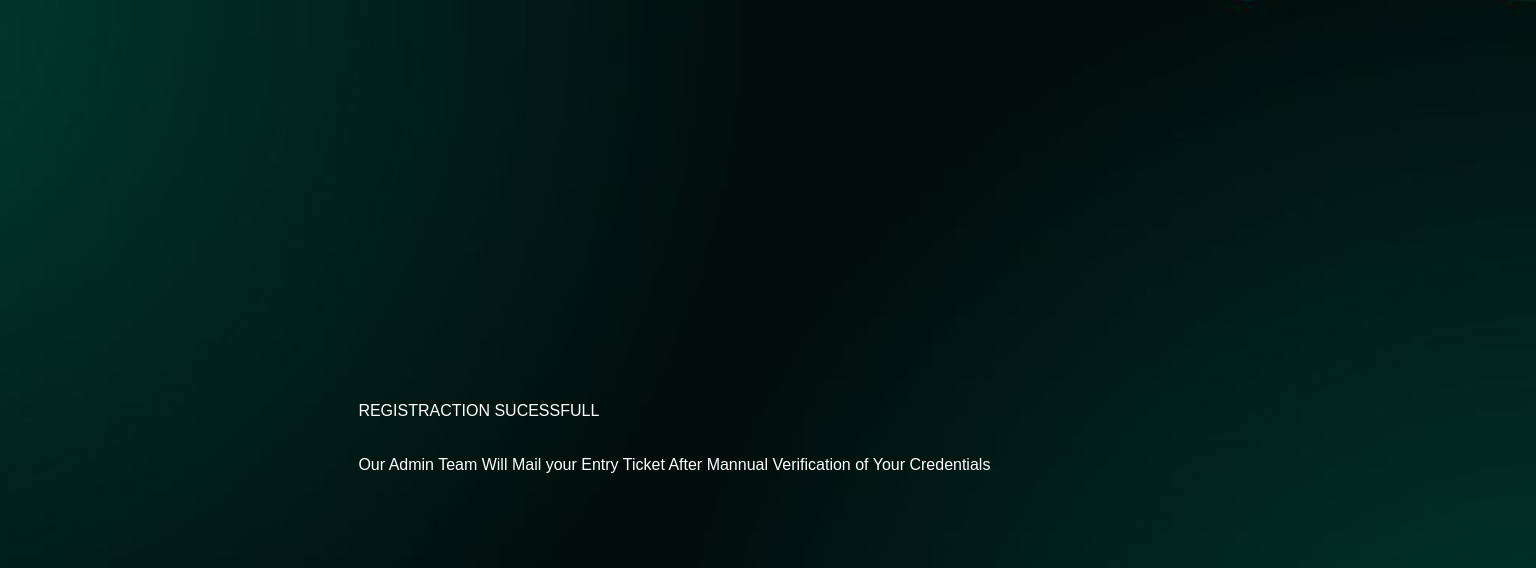
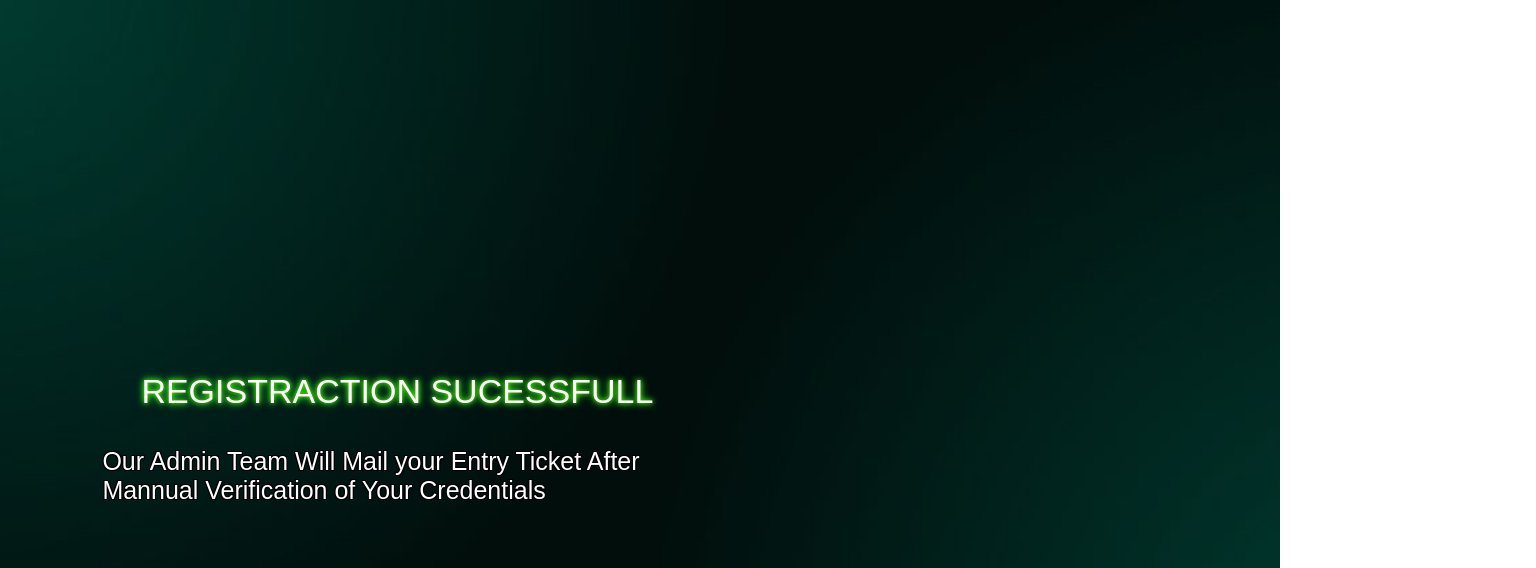
Before and after one commit to V-Pavan-Sastry/iACT, a plain HTML site: page regsuc.html in a window 1280 px wide. Shown: the part 216-784 px from the top of the page, 1536 px wide, since content can reach past the window. Drawn offline with Linux system fonts and the light colour scheme.

Commit message:
Update regsuc.css

```diff
--- a/stylesheets/regsuc.css
+++ b/stylesheets/regsuc.css
@@ -18,9 +18,9 @@ body{
     padding-left: 8%;
     padding-right: 8%;
     margin-top: 5%;
-    margin-bottom: 20%;
-    margin-right: 20%;
-    margin-left: 20%;
+    margin-bottom: 5%;
+    margin-right: 5%;
+    margin-left: 0%;
     box-sizing: border-box;
     overflow: hidden;
     align-content: center;
@@ -56,7 +56,16 @@ body{
     margin-right: 5%;
    margin-left: 2%;
 }
-
+.container h2{
+    font-size: 34px;
+    margin-left: 39px;
+    text-shadow: 0 0 5px #77ff00, 0 0 8px #00ff2a;
+}
+.container p{
+    width: 50%;
+    font-size:25px;
+   text-shadow: -1px -1px 0 #000, 1px -1px 0 #000, -1px 1px 0 #000, 1px 1px 0 #000;
+}
 @media only screen and (max-width:700px){
     .container{
         width:400px;
```
